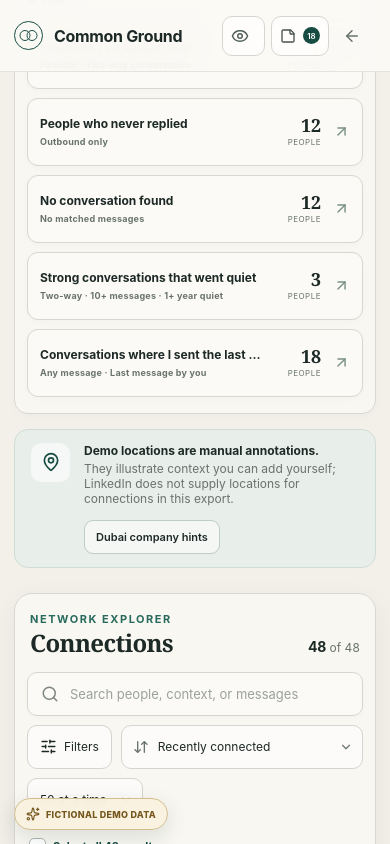
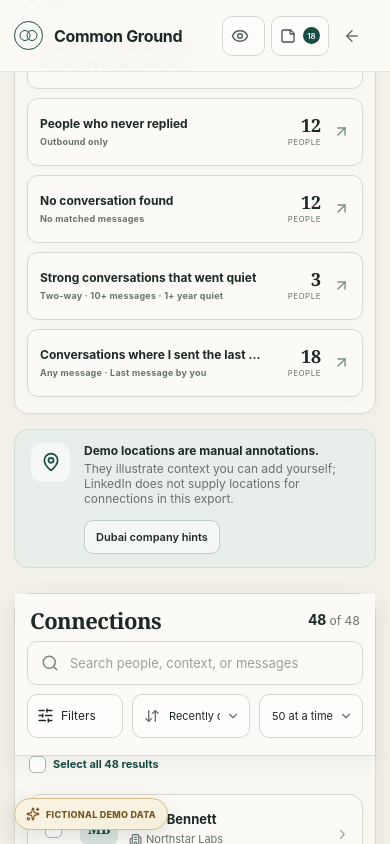
Before and after one commit to gruz0/linkedin-relationship-navigator, a React (Vite) app: page / in a window 390 px wide. Both pictures are taken after a click on the button "Explore demo workspace". Shown: the part 650-1494 px from the top of the page. Built offline with nearby package versions, Linux system fonts and the light colour scheme.

Commit message:
feat: keep result controls visible while scrolling (#18)

```diff
--- a/src/App.tsx
+++ b/src/App.tsx
@@ -1334,6 +1334,7 @@
           </aside>
 
           <div className="results-panel">
+            <section className="results-controls" aria-label="Result controls">
               <div className="results-heading">
                 <div>
                   <p className="overline">Network explorer</p>
@@ -1456,6 +1457,7 @@
                   </button>
                 </fieldset>
               )}
+            </section>
 
             {filtered.length > 0 && (
               <div className="selection-tools">
--- a/src/styles.css
+++ b/src/styles.css
@@ -296,6 +296,7 @@
 .clear-filter { border: 0; background: transparent; padding: 0; color: var(--green-2); font-size: 12px; text-decoration: underline; text-underline-offset: 3px; }
 
 .results-panel { min-width: 0; padding: 24px; }
+.results-controls { position: sticky; z-index: 5; top: 72px; margin: -24px -24px 0; padding: 24px 24px 1px; border-bottom: 1px solid rgba(216,216,208,.9); background: rgba(251,250,246,.95); box-shadow: 0 9px 18px rgba(29,41,38,.045); backdrop-filter: blur(16px); }
 .results-heading { display: flex; align-items: end; justify-content: space-between; gap: 20px; margin-bottom: 17px; }
 .results-heading .overline { margin-bottom: 5px; }
 .results-heading h2 { margin: 0; font-family: Georgia, 'Times New Roman', serif; font-size: 26px; line-height: 1; letter-spacing: -.025em; }
@@ -572,12 +573,18 @@
   .location-notice > div:nth-child(2) { flex-basis: calc(100% - 53px); }
   .location-notice button { margin-left: 53px; }
   .results-panel { padding: 18px 12px 12px; }
-  .results-heading { padding: 0 3px; }
-  .results-heading h2 { font-size: 24px; }
-  .toolbar { flex-wrap: wrap; }
-  .search-box { flex-basis: 100%; }
-  .sort-control { flex: 1; min-width: 138px; }
-  .batch-control { width: 116px; }
+  .results-controls { margin: -18px -12px 0; padding: 15px 12px 1px; }
+  .results-heading { align-items: center; margin-bottom: 10px; padding: 0 3px; }
+  .results-heading .overline { display: none; }
+  .results-heading h2 { font-size: 22px; }
+  .toolbar { display: grid; grid-template-columns: 96px minmax(0, 1fr) 104px; }
+  .search-box { grid-column: 1 / -1; }
+  .mobile-filter-button { min-width: 0; padding: 0 9px; }
+  .sort-control { width: auto; min-width: 0; }
+  .batch-control { width: auto; }
+  .sort-control select, .batch-control select { font-size: 11px; }
+  .active-filters { flex-wrap: nowrap; margin-right: -12px; margin-left: -12px; padding: 0 12px 7px; overflow-x: auto; overscroll-behavior-x: contain; }
+  .active-filters > * { flex: 0 0 auto; }
   .selection-tools { align-items: flex-start; flex-direction: column; gap: 3px; }
   .people-head { display: none; }
   .person-row { grid-template-columns: 1fr; gap: 8px; padding: 15px 36px 15px 52px; }
```
Also changed, not shown: 1 other file (tests, documents, lock files or other folders). Lines whose indentation alone changed are shown as unchanged.
